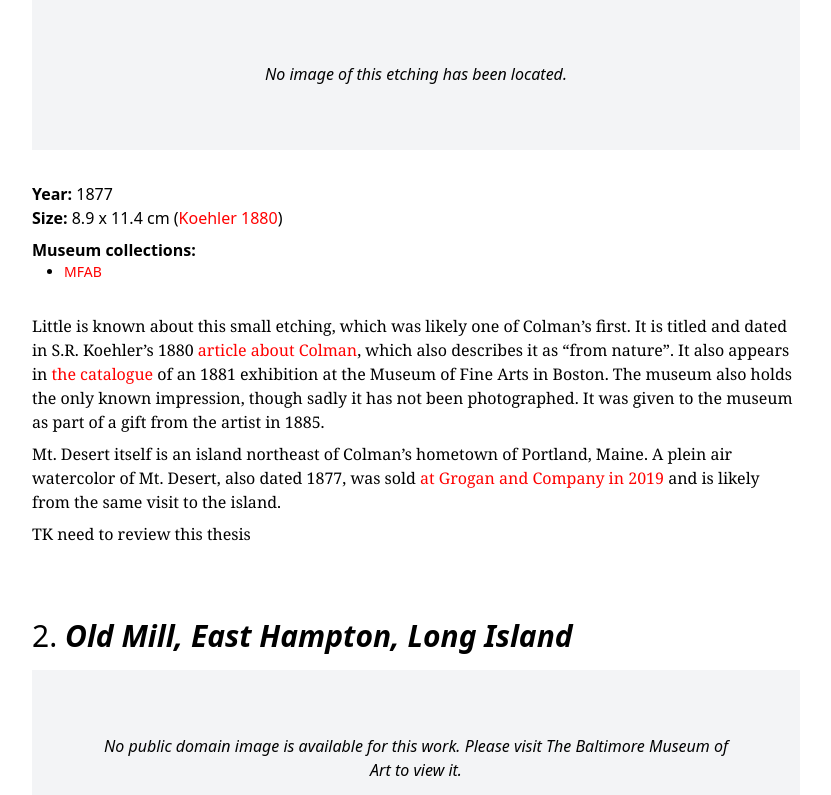
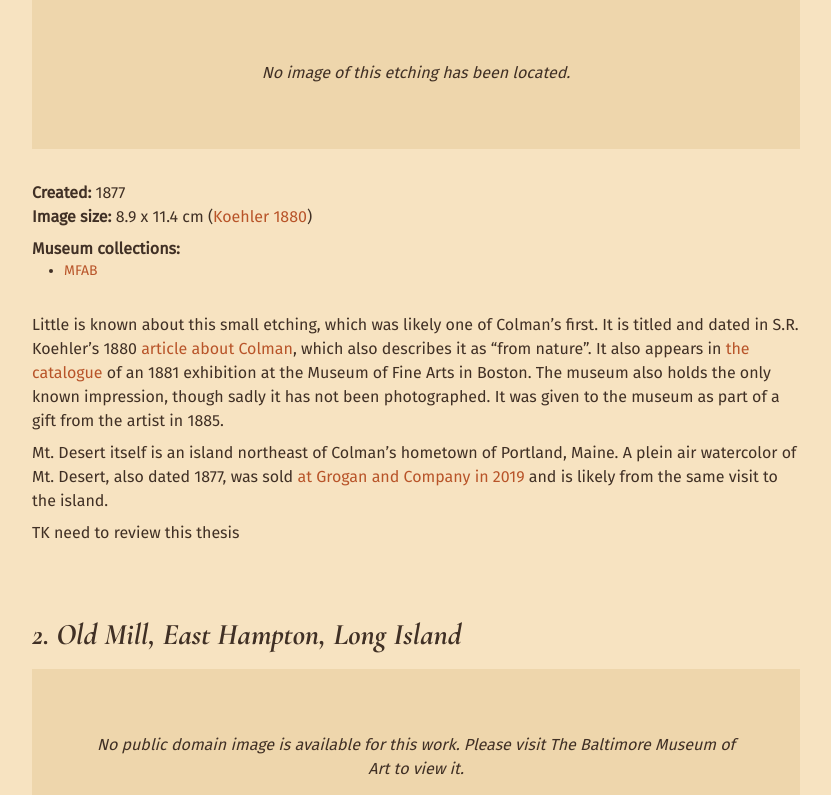
Before and after one commit to onyxfish/colman, an Astro site: page / in a window 1280 px wide. Shown: the part 339-1134 px from the top of the page, without its empty margins (224-1055 px from the left). Built offline with nearby package versions, Linux system fonts and the light colour scheme; Astro itself is replaced by a stand-in of ours.

Commit message:
Fonts and colors.

```diff
--- a/src/components/Print.astro
+++ b/src/components/Print.astro
@@ -20,17 +20,17 @@ const { Content } = await print.render();
     {print.data.image.filename ? (
         <figure class="block pt-4 pb-2">
             <img src=`/prints/${print.data.image.filename}` />
-            <figcaption class="text-s text-gray-700 text-center italic pt-1">{print.data.image.caption}</figcaption>
+            <figcaption class="text-sm text-center italic pt-1">{print.data.image.caption}</figcaption>
         </figure>
     ) : (
-        <div class="p-16 my-4 bg-gray-100 text-center italic">{print.data.image.missing_text}</div>
+        <div class="missing p-16 my-4 bg-gray-100 text-center italic">{print.data.image.missing_text}</div>
     )}
 
-    <div class="pt-4"><span class="font-bold">Year:</span> {print.data.year}</div>
+    <div class="pt-4"><span class="font-bold">Created:</span> {print.data.year}</div>
 
     {print.data.size.dimensions && (
         <div>
-            <span class="font-bold">Size:</span> {print.data.size.dimensions}
+            <span class="font-bold">Image size:</span> {print.data.size.dimensions}
             {print.data.size.source !== null && (
                 <span>(<a href="{print.data.size.source_url}">{print.data.size.source}</a>)</span>)
             }
@@ -45,7 +45,7 @@ const { Content } = await print.render();
         <div class="font-bold pt-2">Published in:</div>
         <ul class="list-disc pl-8 text-sm">
             {print.data.publications.map(p => (
-                <li set:html={marked(p)}></li>
+                <li set:html={marked.parseInline(p)}></li>
             ))}
         </ul>
     }
@@ -63,3 +63,9 @@ const { Content } = await print.render();
         <Content />
     </div>
 </div>
+
+<style>
+    .missing {
+        background-color: var(--missing);
+    }
+</style>
--- a/src/layouts/Layout.astro
+++ b/src/layouts/Layout.astro
@@ -13,6 +13,7 @@ const { title } = Astro.props;
 		<meta name="description" content="Astro description" />
 		<meta name="viewport" content="width=device-width" />
 		<link rel="icon" type="image/svg+xml" href="/favicon.svg" />
+		<link href="https://fonts.googleapis.com/css?family=Cormorant+Garamond:700i|Fira+Sans" rel="stylesheet">
 		<meta name="generator" content={Astro.generator} />
 		<title>{title}</title>
 	</head>
@@ -21,7 +22,7 @@ const { title } = Astro.props;
 			<div class="w-5/6 lg:w-3/5">
 				<h1 class="text-5xl pt-16 pb-4 text-center">
 					<span class="font-bold">Samuel Colman:</span><br />
-					<span class="text-4xl">A Catalogue of the Artist's Etchings</span>
+					<span class="text-4xl">A Catalogue of the Artist&rsquo;s Etchings</span>
 				</h1>
 
 				<ul class="grid grid-cols-3 text-center pt-4 justify-center items-center md:ml-18 md:mr-18 md:text-xl">
@@ -39,15 +40,32 @@ const { title } = Astro.props;
 </html>
 
 <style is:global>
+	:root {
+		--bg: #f7e3c1;
+		--missing: #eed6ac;
+		--links: #b85429;
+		--text: #403025;
+	}
+
+	body {
+		background-color: var(--bg);
+		color: var(--text);
+	}
+
+	h1, h2 {
+		@apply font-serif;
+	}
+
     a {
-        color: red;
+        color: var(--links);
     }
 
-    a:visited {
-        color: blue;
-    }
+	ul li {
+		@apply font-sans;
+	}
 
     p {
+		@apply font-sans;
         padding-bottom: 0.5rem;
     }
 </style>
--- a/tailwind.config.mjs
+++ b/tailwind.config.mjs
@@ -2,7 +2,13 @@
 export default {
 	content: ['./src/**/*.{astro,html,js,jsx,md,mdx,svelte,ts,tsx,vue}'],
 	theme: {
-		extend: {},
+		extend: {
+			fontFamily: {
+				sans: ['Fira Sans', 'sans-serif'],
+				serif: ['Cormorant Garamond', 'serif']
+			},
+		}
 	},
-	plugins: [],
+	plugins: [
+	],
 }
```
